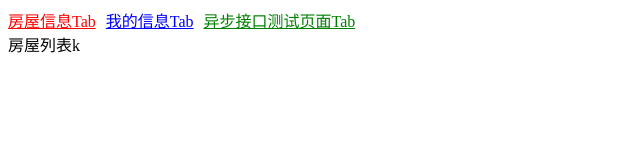
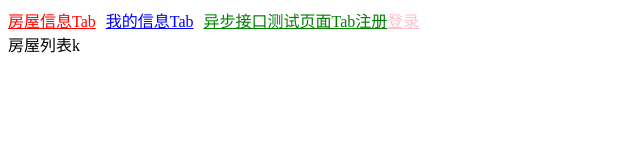
Before and after one commit to MyRoomCampus/room-client, a React (Create React App) app: page /houselist in a window 1280 px wide. Shown: the top 160 px of the page, without its empty margins (0-640 px from the left). Built offline with nearby package versions, Linux system fonts and the light colour scheme.

Commit message:
feat：个人信息

```diff
--- a/src/App.js
+++ b/src/App.js
@@ -3,6 +3,9 @@ import { useRoutes } from "react-router";
 import { BrowserRouter } from "react-router-dom";
 import routes from "./routes";
 import store from "./store";
+// import Login from "./application/Login";
+// import Register from "./application/Register";
+// import UserInfo from "./application/UserInfo";
 
 const ProjectRouter = () => {
   return useRoutes(routes);
@@ -10,6 +13,7 @@ const ProjectRouter = () => {
 function App() {
   return (
     <>
+
       <Provider store={store}>
         <BrowserRouter>{<ProjectRouter />}</BrowserRouter>
       </Provider>
--- a/src/application/Home/index.js
+++ b/src/application/Home/index.js
@@ -13,6 +13,12 @@ function Home(props) {
       <NavLink style={{ color: "green" }} to="/demo">
         异步接口测试页面Tab
       </NavLink>
+      <NavLink style={{ color: "green" }} to="/register">
+        注册
+      </NavLink>
+      <NavLink style={{ color: "pink" }} to="/login">
+        登录
+      </NavLink>
       <Outlet />
     </>
   );
--- a/src/application/UserInfo/index.jsx
+++ b/src/application/UserInfo/index.jsx
@@ -1,16 +1,14 @@
 import React,{useEffect,useState} from "react";
 import { Avatar } from '@douyinfe/semi-ui';
 import { Input,Button } from '@douyinfe/semi-ui';
-import { useDispatch,useSelector } from "react-redux";
+// import { useDispatch } from "react-redux";
 import { useNavigate } from 'react-router-dom';
 import cookie from "react-cookies";
-import { logOut } from "../../store/slice/loginSlice";
 import './style.css'
 
 function UserInfo(props) {
   const [username,setUsername] = useState('')
   const [password,setPassword] = useState('')
-  const dispatch = useDispatch();
     console.log("iii");
     function logout(){
       if(window.confirm('确定退出登录吗？')){
--- a/src/application/UserInfo/style.css
+++ b/src/application/UserInfo/style.css
@@ -0,0 +1,3 @@
+.avatar{
+    text-align: center;
+}
```
